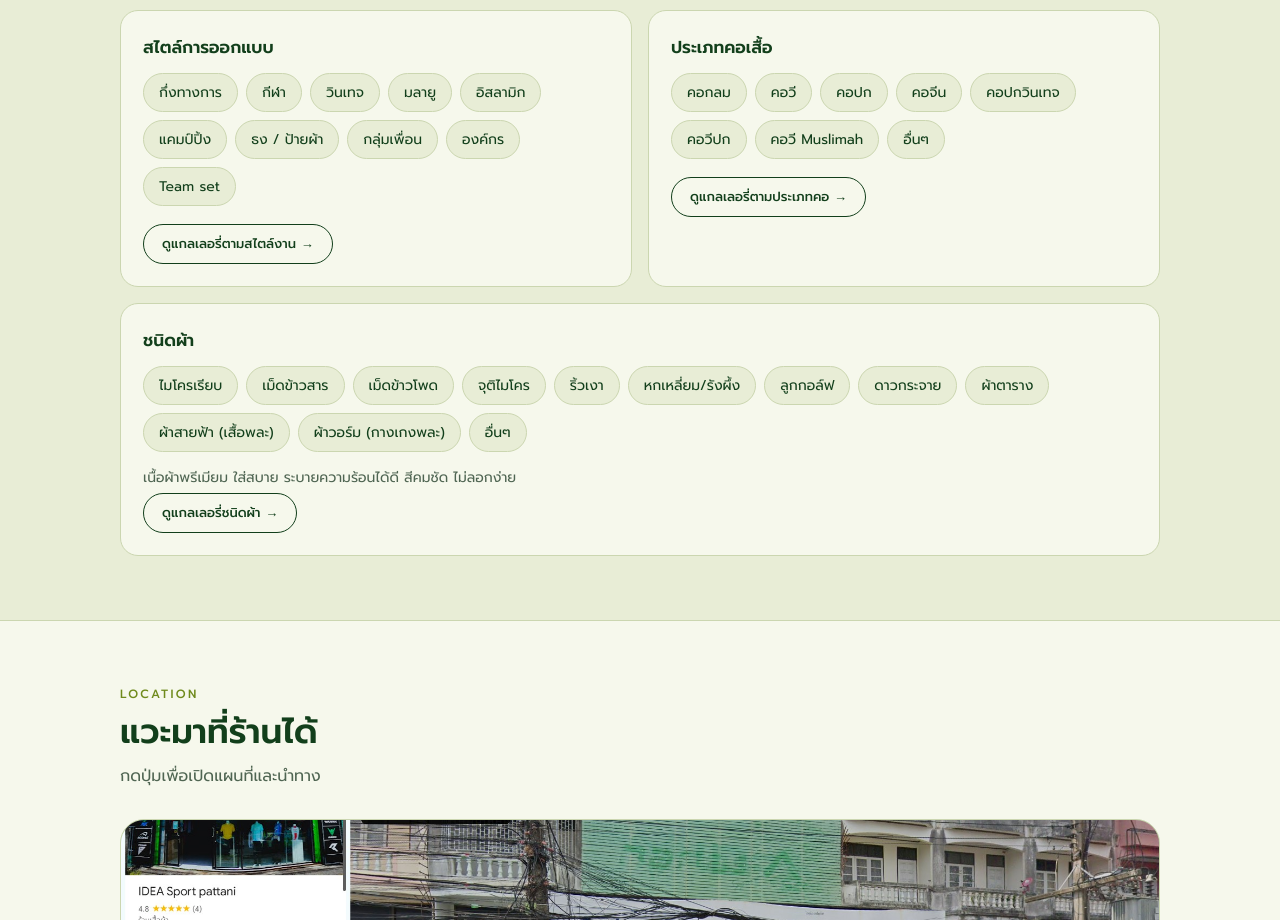
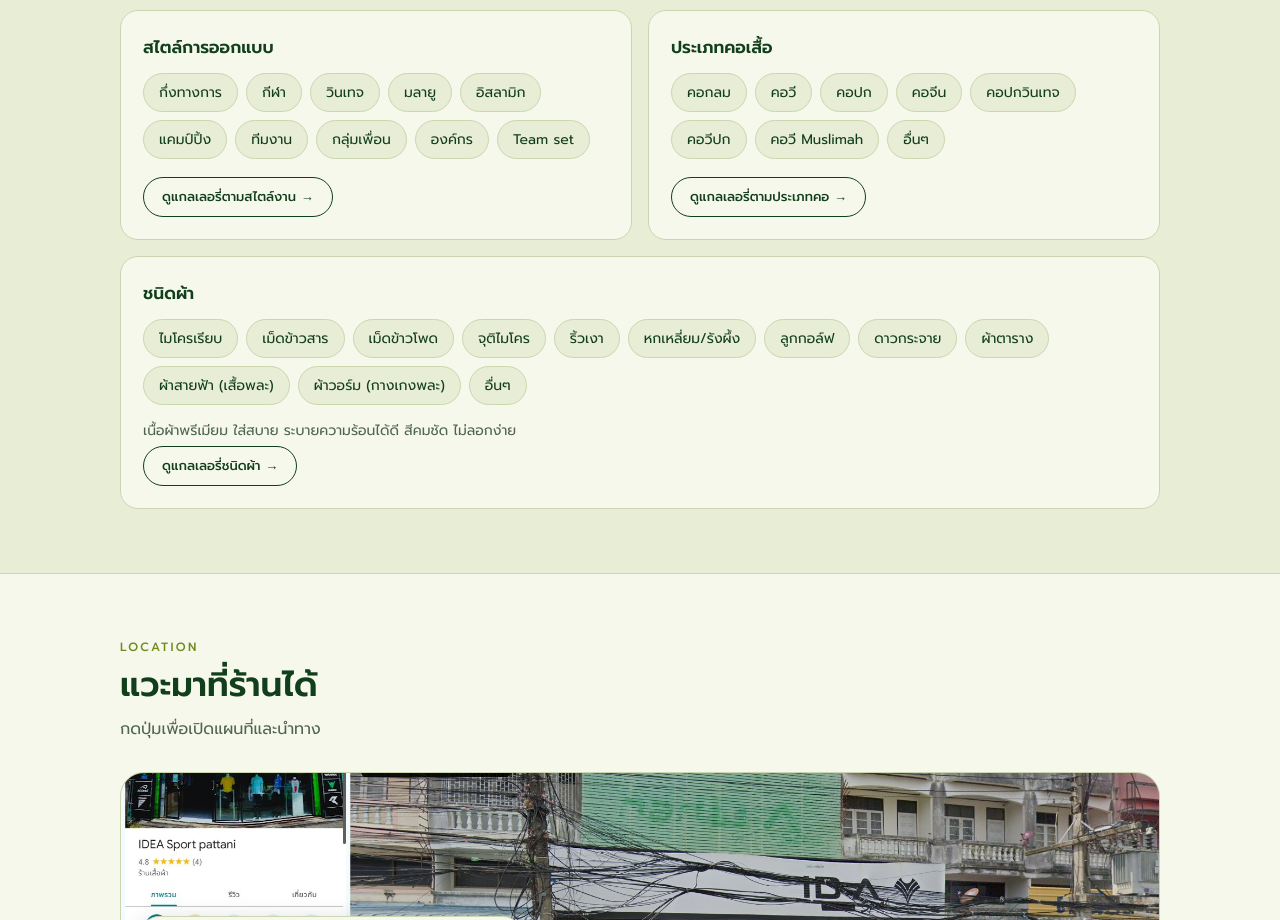
Before and after one commit to SOPPAA/portfolio, a plain HTML site: page index.html in a window 1280 px wide. Shown: the part 3680-4600 px from the top of the page. Drawn offline with Linux system fonts and the light colour scheme; a web font is replaced by a local one.

Commit message:
Update styles array in index.html

```diff
--- a/index.html
+++ b/index.html
@@ -293,7 +293,7 @@ var CONFIG={
 
   /* หมวดหมู่ — ชื่อต้องตรงกับที่ใช้ใน WORKS ด้านล่าง */
   COLLARS:["คอกลม","คอวี","คอปก","คอจีน","คอปกวินเทจ","คอวีปก","คอวี Muslimah","อื่นๆ"],
-  STYLES:["กึ่งทางการ","กีฬา","วินเทจ","มลายู","อิสลามิก","แคมป์ปิ้ง","ธง / ป้ายผ้า","กลุ่มเพื่อน","องค์กร","Team set"],
+  STYLES:["กึ่งทางการ","กีฬา","วินเทจ","มลายู","อิสลามิก","แคมป์ปิ้ง","ทีมงาน","กลุ่มเพื่อน","องค์กร","Team set"],
   FABRICS:["ไมโครเรียบ","เม็ดข้าวสาร","เม็ดข้าวโพด","จุติไมโคร","ริ้วเงา","หกเหลี่ยม/รังผึ้ง","ลูกกอล์ฟ","ดาวกระจาย","ผ้าตาราง","ผ้าสายฟ้า (เสื้อพละ)","ผ้าวอร์ม (กางเกงพละ)","อื่นๆ"],
 
   /* ตารางราคา: [แบบเสื้อ, 10, 20, 30, 50, 100 ตัว] */
```
